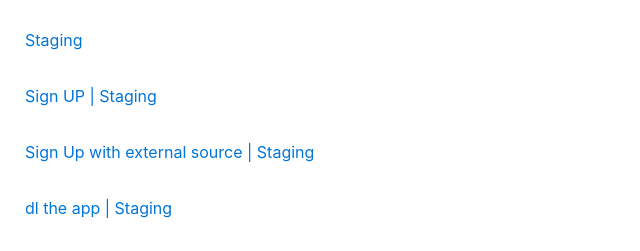
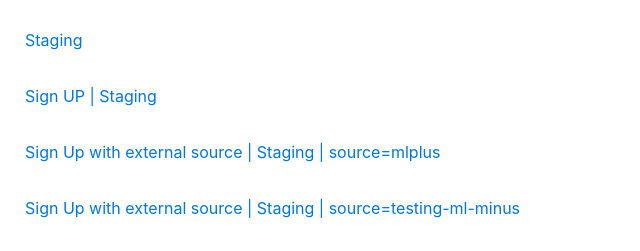
Before and after one commit to aoahonen/aoahonen.github.io, a plain HTML site: page mlplus.html in a window 1280 px wide. Shown: the part 39-290 px from the top of the page, without its empty margins (0-640 px from the left). Drawn offline with nearby package versions, Linux system fonts and the light colour scheme; a script that the page names is missing.

Commit message:
Update mlplus.html
Added mlplus as source for testing purposes.

```diff
--- a/mlplus.html
+++ b/mlplus.html
@@ -28,7 +28,10 @@
 				<a href="https://ml-app-staging.herokuapp.com/#/sign_up" target="_blank"> Sign UP | Staging</a>
 			</p>
 			<p style="margin-top: 1em;padding-top: 1em;" >
-				<a href="https://ml-app-staging.herokuapp.com/#/sign_up_with_external_source?source=stagingTesting" target="_blank"> Sign Up with external source | Staging </a>
+				<a href="https://ml-app-staging.herokuapp.com/#/sign_up_with_external_source?source=mlplus" target="_blank">Sign Up with external source | Staging | source=mlplus </a>
+			</p>
+		  	<p style="margin-top: 1em;padding-top: 1em;" >
+				<a href="https://ml-app-staging.herokuapp.com/#/sign_up_with_external_source?source=testing-ml-minus" target="_blank">Sign Up with external source | Staging | source=testing-ml-minus </a>
 			</p>
 
 			<p style="margin-top: 1em;padding-top: 1em;" >
```
